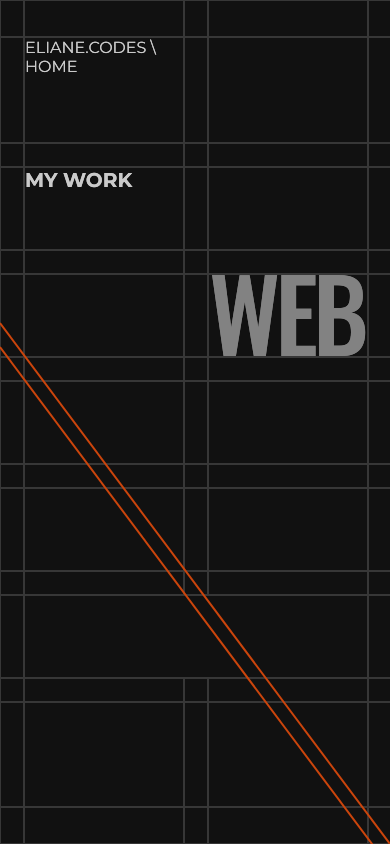
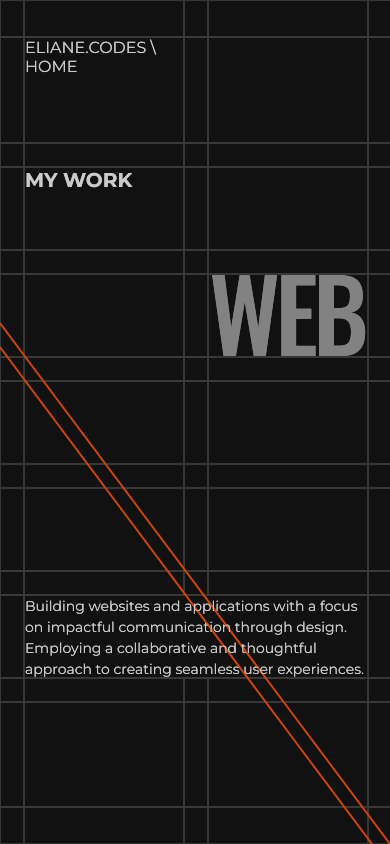
Before and after one commit to ElianeV/eliane.codes, a Next.js app: page / in a window 390 px wide. Shown: the top 844 px of the page. Built offline with nearby package versions, Linux system fonts and the light colour scheme.

Commit message:
Smaller font in bio on tablet

```diff
--- a/app/components/grid-tablet.js
+++ b/app/components/grid-tablet.js
@@ -358,11 +358,11 @@ function GridTablet({ infront }) {
           infront ? styles.bordertransparent : styles.borderdelay6
         }`}
       >
-        {/* <div style={{ maxWidth: "400px" }}>
+        <div style={{ maxWidth: "400px" }}>
           Building websites and applications with a focus on impactful
           communication through design. Employing a collaborative and thoughtful
           approach to creating seamless user experiences.
-        </div> */}
+        </div>
       </div>
       <div
         className={infront ? styles.bordertransparent : styles.borderdelay4}
--- a/app/page.module.css
+++ b/app/page.module.css
@@ -70,6 +70,8 @@
 
 .biographyTablet {
   grid-area: bio;
+  line-height: 21px;
+  font-size: 14px;
 }
 
 .bordertransparent {
```
